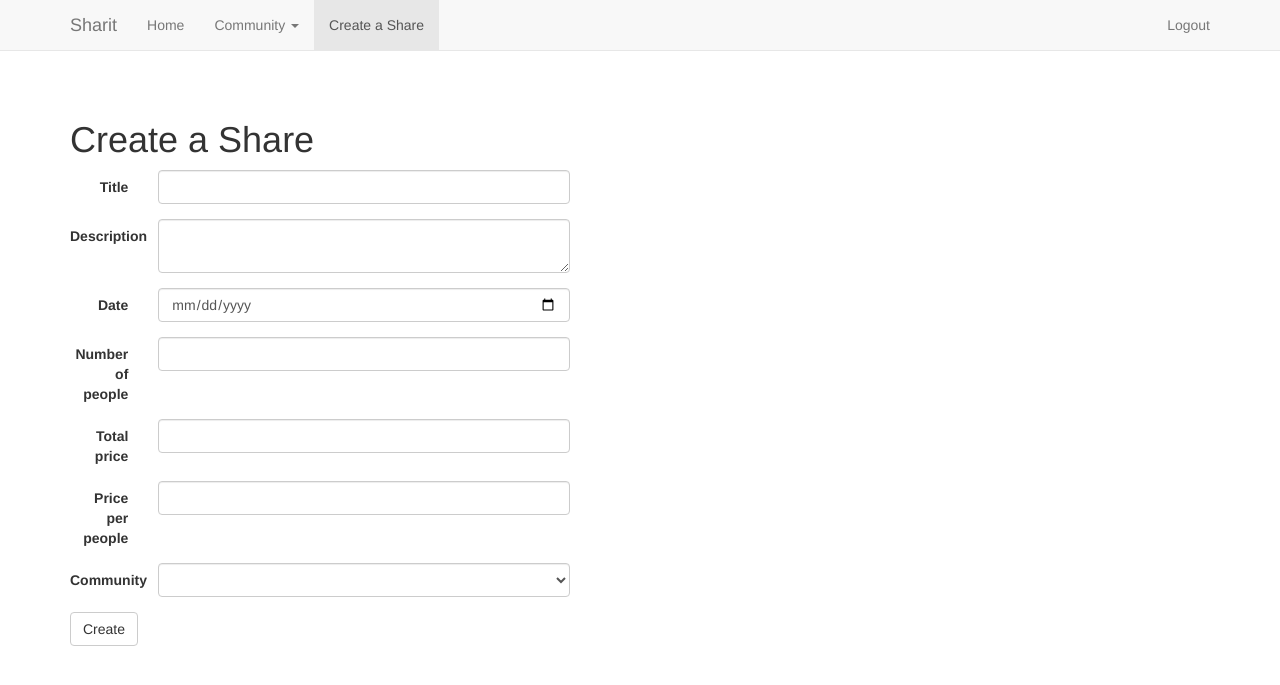
After one commit to cyprieng/cost-sharing, a Flask app: page /create_share in a window 1280 px wide. The commit adds this page. Shown: the top 685 px of the page. Run offline with Flask 2, Linux system fonts and the light colour scheme; a user stored in the database is signed in; data comes from the database, SQL or seed files in the repository; lists and menus that the app fills with data are empty; some libraries are stand-ins or nearby versions.

Commit message:
Add the possibility to create a share

```diff
--- a/app/forms.py
+++ b/app/forms.py
@@ -1,6 +1,8 @@
 from flask.ext.wtf import Form
-from wtforms import StringField, BooleanField, TextAreaField
+from wtforms import StringField, BooleanField, TextAreaField, DateField, IntegerField, DecimalField, SelectField
 from wtforms.validators import DataRequired
+import time
+import datetime
 
 class LoginForm(Form):
     openid = StringField('openid', validators=[DataRequired()])
@@ -12,3 +14,12 @@ class CreateCommunityForm(Form):
 
 class SearchCommunityForm(Form):
     query = StringField('query')
+
+class CreateShareForm(Form):
+    title = StringField('title', validators=[DataRequired()])
+    desc = TextAreaField('desc', validators=[DataRequired()])
+    date = DateField('date', default=time, validators=[DataRequired()], format='%m/%d/%Y')
+    number_people = IntegerField('number_people', validators=[DataRequired()])
+    total_price = DecimalField('total_price', validators=[DataRequired()])
+    price_per_people = DecimalField('price_per_people', validators=[DataRequired()])
+    community = SelectField('community', choices=[])
--- a/app/models.py
+++ b/app/models.py
@@ -55,7 +55,7 @@ class Share(db.Model):
     timestamp = db.Column(db.DateTime)
     number_people = db.Column(db.SmallInteger)
     price_total = db.Column(db.SmallInteger)
-    price_per_share = db.Column(db.SmallInteger)
+    price_per_people = db.Column(db.SmallInteger)
     user_id = db.Column(db.Integer, db.ForeignKey('user.id', ondelete="CASCADE"))
     community_id = db.Column(db.Integer, db.ForeignKey('community.id', ondelete="CASCADE"))
 
@@ -68,7 +68,7 @@ class Community(db.Model):
     desc = db.Column(db.Text)
     user_id = db.Column(db.Integer, db.ForeignKey('user.id', ondelete="CASCADE"))
     shares = db.relationship('Share', backref='community', lazy='dynamic')
-    members = db.relationship('Member',cascade="all, delete-orphan",
+    members = db.relationship('Member', backref='community', cascade="all, delete-orphan",
                     passive_deletes=True)
 
     def addMember(self,user):
--- a/app/static/css/style.css
+++ b/app/static/css/style.css
@@ -16,3 +16,7 @@
 #search_community{
         float:right;
 }
+
+#create_share{
+    max-width:500px;
+}
--- a/app/templates/base.html
+++ b/app/templates/base.html
@@ -49,6 +49,7 @@
                 </ul>
             </li>
 
+            <li {% if request.path==url_for('create_share') %}class="active"{% endif %}><a href="{{ url_for('create_share') }}">Create a Share</a></li>
           </ul>
           <ul class="nav navbar-nav navbar-right">
             {% if g.user.is_authenticated() %}<li><a href="{{ url_for('logout') }}">Logout</a></li>
--- /dev/null
+++ b/app/templates/create_share.html
@@ -0,0 +1,88 @@
+<!-- extend base layout -->
+{% extends "base.html" %}
+
+{% block content %}
+<h1>Create a Share</h1>
+<form id="create_share" action="" method="post" name="create_share" class="form-horizontal">
+    {{ form.hidden_tag() }}
+
+    <div class="form-group {% if form.title.errors %}has-error{% endif %}">
+        <label class="control-label col-sm-2" for="title">Title</label>
+        {% for error in form.title.errors %}
+            <label class="control-label col-sm-2" for="title">{{error}}</label>
+        {% endfor %}
+
+        <div class="col-sm-10">
+            {{ form.title(size=80, class="form-control") }}
+        </div>
+    </div>
+
+    <div class="form-group {% if form.desc.errors %}has-error{% endif %}">
+        <label class="control-label col-sm-2" for="desc">Description</label>
+        {% for error in form.desc.errors %}
+            <label class="control-label col-sm-2" for="desc">{{error}}</label>
+        {% endfor %}
+
+        <div class="col-sm-10">
+            {{ form.desc(class="form-control") }}
+        </div>
+    </div>
+
+    <div class="form-group {% if form.date.errors %}has-error{% endif %}">
+        <label class="control-label col-sm-2" for="date">Date</label>
+        {% for error in form.date.errors %}
+            <label class="control-label col-sm-2" for="date">{{error}}</label>
+        {% endfor %}
+
+        <div class="col-sm-10">
+            {{ form.date(class="form-control") }}
+        </div>
+    </div>
+
+    <div class="form-group {% if form.number_people.errors %}has-error{% endif %}">
+        <label class="control-label col-sm-2" for="number_people">Number of people</label>
+        {% for error in form.number_people.errors %}
+            <label class="control-label col-sm-2" for="number_people">{{error}}</label>
+        {% endfor %}
+
+        <div class="col-sm-10">
+            {{ form.number_people(class="form-control") }}
+        </div>
+    </div>
+
+    <div class="form-group {% if form.total_price.errors %}has-error{% endif %}">
+        <label class="control-label col-sm-2" for="total_price">Total price</label>
+        {% for error in form.total_price.errors %}
+            <label class="control-label col-sm-2" for="total_price">{{error}}</label>
+        {% endfor %}
+
+        <div class="col-sm-10">
+            {{ form.total_price(class="form-control") }}
+        </div>
+    </div>
+
+    <div class="form-group {% if form.price_per_people.errors %}has-error{% endif %}">
+        <label class="control-label col-sm-2" for="price_per_people">Price per people</label>
+        {% for error in form.total_price.errors %}
+            <label class="control-label col-sm-2" for="price_per_people">{{error}}</label>
+        {% endfor %}
+
+        <div class="col-sm-10">
+            {{ form.price_per_people(class="form-control") }}
+        </div>
+    </div>
+
+    <div class="form-group {% if form.community.errors %}has-error{% endif %}">
+        <label class="control-label col-sm-2" for="community">Community</label>
+        {% for error in form.community.errors %}
+            <label class="control-label col-sm-2" for="community">{{error}}</label>
+        {% endfor %}
+
+        <div class="col-sm-10">
+            {{ form.community(class="form-control") }}
+        </div>
+    </div>
+
+    <p><input type="submit" class="btn btn-default" value="Create"></p>
+</form>
+{% endblock %}
--- a/app/views.py
+++ b/app/views.py
@@ -1,8 +1,8 @@
 from flask import render_template, flash, redirect, session, url_for, request, g
 from flask.ext.login import login_user, logout_user, current_user, login_required
 from app import app, db, lm, oid
-from .forms import LoginForm, CreateCommunityForm, SearchCommunityForm
-from .models import User, Community
+from .forms import LoginForm, CreateCommunityForm, SearchCommunityForm, CreateShareForm
+from .models import User, Community, Share
 
 @lm.user_loader
 def load_user(id):
@@ -139,3 +139,24 @@ def list_demand():
     return render_template('list_demand.html',
                            title='List of Demand',
                            communities=communities)
+
+@app.route('/create_share', methods=['GET', 'POST'])
+@login_required
+def create_share():
+    form = CreateShareForm()
+    form.community.choices = []
+    for m in g.user.memberOf:
+        if m.validate:
+            form.community.choices.append((str(m.community_id), m.community.title))
+
+    if form.validate_on_submit():
+        if g.user.isMemberValidate(Community.query.filter_by(id=form.community.data).first()):
+            share = Share(title=form.title.data, desc=form.desc.data, timestamp=form.date.data, number_people=form.number_people.data, price_total=form.total_price.data, price_per_people=form.price_per_people.data, user_id=g.user.id, community_id=form.community.data)
+            db.session.add(share)
+            db.session.commit()
+            return redirect(url_for('index'))
+
+
+    return render_template('create_share.html',
+                           title='Create a Share',
+                           form=form)
```
